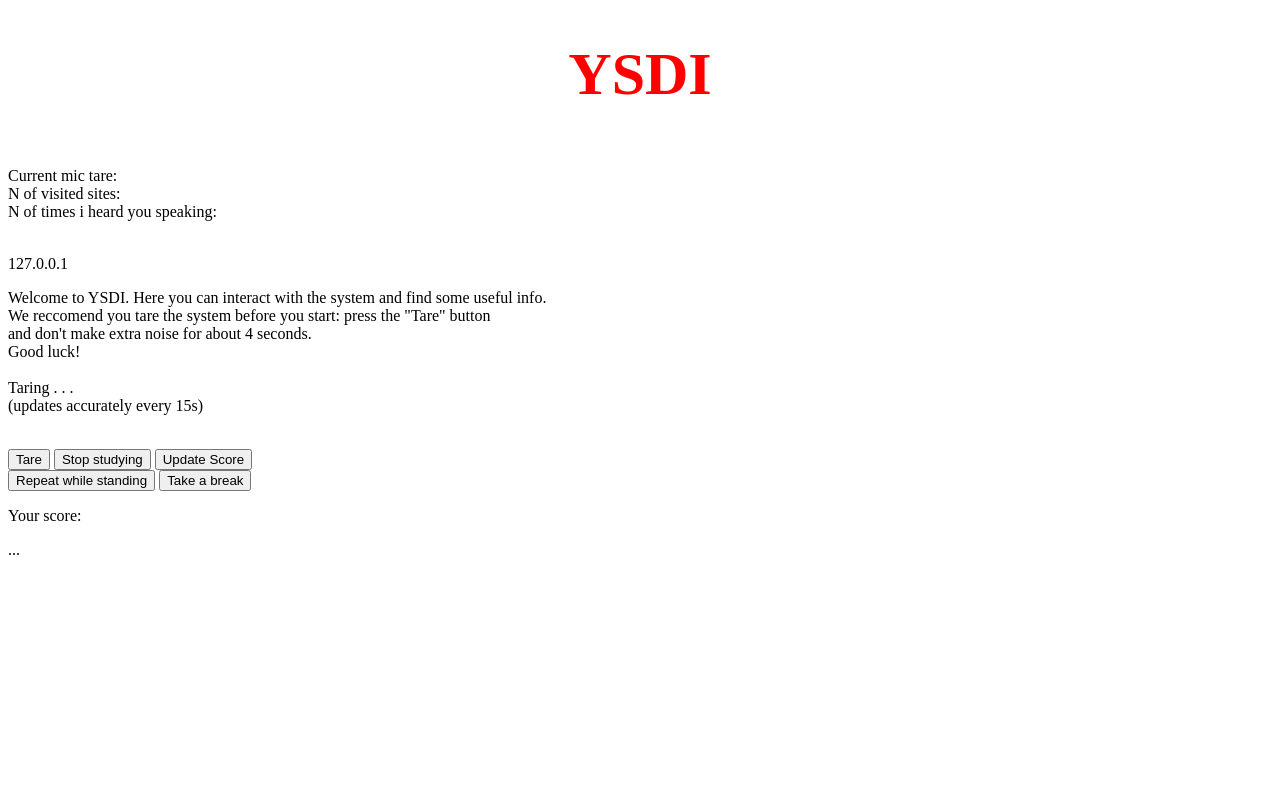
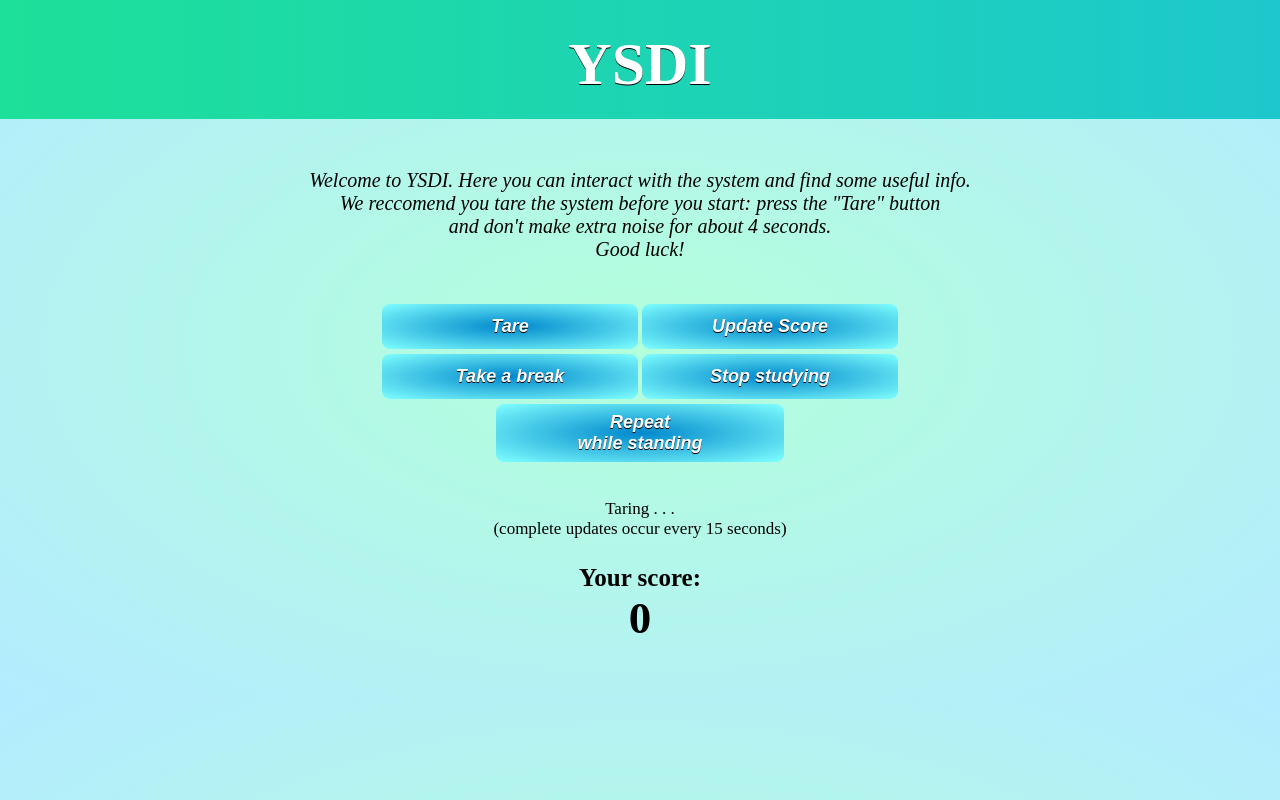
Before and after one commit to AmI-2018/YSDI-code, a Flask app: page / in a window 1280 px wide. Run offline with Flask 2, Linux system fonts and the light colour scheme; parts of the project's set-up code (start-up, migrations or seed data) failed here and were passed over.

Commit message:
Graphic aspects of the YSDI interface
Added a lot of colours around, buttons do show/hide properly now. Try it with the working database and let me know

```diff
--- a/MultiThreading/static/style.css
+++ b/MultiThreading/static/style.css
@@ -1,21 +1,132 @@
 .title{
+    background: linear-gradient(to right, #1de099, #1dc8cd);
+}
+body{
+    background: radial-gradient(#b3ffda, #b3ecff);
+    margin: 0
+}
+.intro{
+    font-style: italic;
+    font-size: 20px;
+    text-align: center;
+}
+header{
+    left: 0;
+    top: 0;
+    right: 0;
+}
+#big-title{
     position: relative;
     margin-left: auto;
     margin-right: auto;
+    margin-top: 0;
+    margin-bottom: 50px;
+    padding-top: 30px;
+    padding-bottom: 20px;
     width: 50%;
-}
-
-#big-title{
     font-size: 60px;
-    color: red;
+    color: white;
+    text-shadow: 0px 1px black;
+    font-weight: bolder;
     text-align: center;
 }
 .breaks{
     display: none;
+    text-align: center;
+    margin-top: 50px;
+    width: 50%;
+    margin-left: auto;
+    margin-right: auto;
 }
 .button-section{
     display: block;
 }
+.distractions{
+    display: none;
+}
+.debug{
+    display: none;
+}
 .active{
     display: block;
 }
+.score-section{
+    text-align: center;
+}
+.score-section .info-of-service{
+    font-weight: lighter;
+    font-size: 17px;
+}
+.your-score{
+    font-size: 25px;
+    font-weight: bold;
+}
+#score{
+    font-size: 45px;
+    font-weight: bolder;
+}
+.row{
+    position: relative;
+    margin-left: auto;
+    margin-right: auto;
+    margin-bottom: 5px;
+    margin-top: 5px;
+    text-align: center;
+    width: 50%;
+}
+.row button{
+    background: radial-gradient(#0088cc, #80ffff);
+    color: white;
+    text-shadow: 0px 1px black;
+    font-weight: bold;
+    font-style: italic;
+    font-size: 18px;
+    border-radius: 8px;
+}
+.command-button{
+    border: 0;
+    width: 40%;
+    padding-top: 12px;
+    padding-bottom: 12px;
+}
+.long-button{
+    width: 45%;
+    border: 0;
+    padding-top: 8px;
+    padding-bottom: 8px;
+}
+#break-text{
+    font-size: 20px;
+}
+.break-button{
+    border-radius: 8px;
+    width: 30%;
+    padding-top: 12px;
+    padding-bottom: 12px;
+    margin-top: 5px;
+    margin-bottom: 5px;
+    background: radial-gradient(#86592d,#b38600);
+    color: white;
+    text-shadow: 0px 1px black;
+    font-size: 17px;
+    font-weight: bold;
+}
+#spend-text{
+    font-size: 17px;
+}
+.device-button{
+    border-radius: 8px;
+    width: 15%;
+    padding-bottom: 12px;
+    padding-top: 12px;
+    background: rgb(235, 209, 92);
+    color: white;
+    text-shadow: 0px 1px black;
+    font-size: 16px;
+    font-weight: bold;
+}
+.finished{
+    text-align: center;
+    font-size: 30px;
+    font-style: italic;
+}
--- a/MultiThreading/templates/index.html
+++ b/MultiThreading/templates/index.html
@@ -4,28 +4,23 @@
     <meta charset="UTF-8">
     <title>YSDI</title>
 
-    <link href="{{ url_for('static', filename="style.css") }}?1.0011" rel="stylesheet">
+    <link href="{{ url_for('static', filename="style.css") }}?1.0082" rel="stylesheet">
 
     <script src="https://ajax.googleapis.com/ajax/libs/jquery/3.3.1/jquery.min.js"></script>
-    <script type="text/javascript" src="{{ url_for('static', filename='pageUpdate.js') }} ?1.28"></script>
+    <script type="text/javascript" src="{{ url_for('static', filename='pageUpdate.js') }} ?1.33"></script>
 
 </head>
 
 <body>
-    <div class="title">
-        <h1 id="big-title">YSDI</h1>
-    </div>
-
-    <p class="debug">
-        <br>
-        Current mic tare: <span id="mic-tare"></span><br>
-        N of visited sites: <span id="sites-number"></span><br>
-        N of times i heard you speaking: <span id="speak-number"></span><br><br>
-    </p>
-    <p class="debug" id="ip" myIp={{ myIp }}>{{ myIp }}</p> <!-- DISPLAY:NONE SET BY THE JS, IS NEEDED TO PASS THE NEW IP EACH TIME-->
+    <header>
+        <div class="title">
+            <h1 id="big-title">YSDI</h1>
+        </div>
+    </header>
 
     {% if end==1 %}
-        <p>
+        <p class="finished">
+        <br><br>
         You finished your study session.
         </p>
 
@@ -37,37 +32,38 @@
                 We reccomend you tare the system before you start: press the "Tare" button<br>
                 and don't make extra noise for about 4 seconds.<br>
                 Good luck!<br><br>
-                <span id="init">Taring . . .</span><br>
-                (updates accurately every 15s)<br><br>
             </p>
         </div>
 
         <div class="button-section">
             <div class="row">
                 <button id="tare-button" class="command-button">Tare</button>
-                <button id="stop-button" class="command-button">Stop studying</button>
                 <button id="score-button" class="command-button">Update Score</button>
             </div>
 
             <div class="row">
-                <button id="repeating-button" class="command-button">Repeat while standing</button>
-                <button id="break-button">Take a break</button>
+                <button id="break-button" class="command-button">Take a break</button>
+                <button id="stop-button" class="command-button">Stop studying</button>
+            </div>
+
+            <div class="row">
+                <button id="repeating-button" class="long-button">Repeat <br>while standing</button>
             </div>
 
             <div class="breaks">
-                <p>Which kind of break do you need?</p>
-                <ul>
-                    <li><button id="break-coffee-button">Coffee</button></li>
-                    <li><button id="break-nap-button">Nap or walk outside</button></li>
-                    <li><button id="break-spend-button">Spend points</button>
-                    <li><button id="break-study-button">Keep studying</button></li>
-                </ul>
-                <div id="distractions">
-                    <p>How do you want to spend your points?</p>
-                    <ul>
-                    <li><button id="generic-dev-button">Device1</button></li>
-                    </ul>
-                </div>
+                <p class="info-of-service" id="break-text">Which kind of break do you need?</p>
+
+                    <button class="break-button" id="break-coffee-button">Coffee</button><br>
+                    <button class="break-button" id="break-nap-button">Nap or walk outside</button><br>
+                    <button class="break-button" id="break-spend-button">Spend points</button><br>
+                    <div class="distractions">
+                        <p class="info-of-service" id="spend-text">How do you want to spend your points?<br><br>
+                            <button class="device-button" id="generic-dev-button" class="spend-button">Device1</button><br>
+                        </p>
+                    </div>
+
+                    <button class="break-button" id="break-study-button">Keep studying</button>
+
             </div>
 
         </div>
@@ -75,9 +71,27 @@
 
 
         <div class="score-section">
-            <p>Your score: </p>
-            <p id="score">...</p>
+            <p class="info-of-service">
+                <br>
+                <span id="init">Taring . . .</span><br>
+                (complete updates occur every 15 seconds)<br>
+            </p>
+            <p class="your-score">
+                Your score:<br>
+                <span id="score">0</span>
+                <br><br>
+            </p>
         </div>
+
+
+        <p class="debug">
+            <br>
+            Current mic tare: <span id="mic-tare"></span><br>
+            N of visited sites: <span id="sites-number"></span><br>
+            N of times i heard you speaking: <span id="speak-number"></span><br><br>
+        </p>
+        <p class="debug" id="ip" myIp={{ myIp }}>{{ myIp }}</p> <!-- DISPLAY:NONE SET BY THE JS, IS NEEDED TO PASS THE NEW IP EACH TIME-->
+
     {% endif %}
 
 </body>
```
Also changed, not shown: MultiThreading/static/pageUpdate.js (+9 -0 lines).
